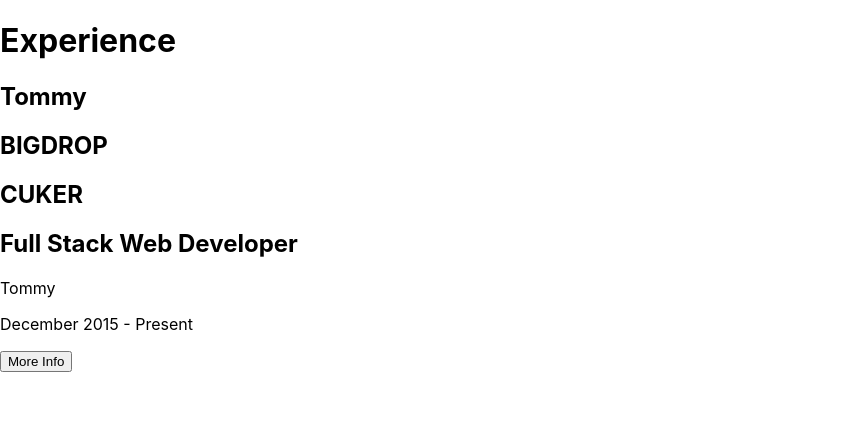
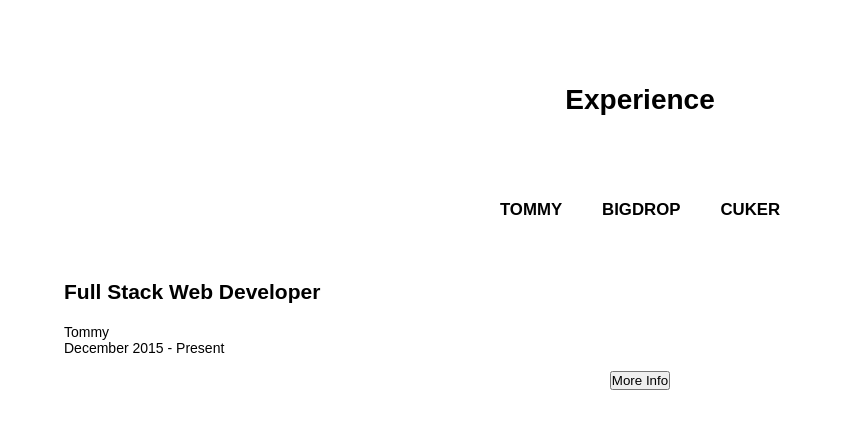
Before and after one commit to okkyprasetian/fcc-react-tabs, a React (Create React App) app: page / in a window 1280 px wide. Shown: the top 428 px of the page, without its empty margins (0-843 px from the left). Built offline with nearby package versions, Linux system fonts and the light colour scheme.

Commit message:
basic styling for convenient coding experince

```diff
--- a/src/components/Nav.jsx
+++ b/src/components/Nav.jsx
@@ -1,7 +1,7 @@
 function Nav() {
     return (
         <nav className="nav">
-            <h2>Tommy</h2>
+            <h2>TOMMY</h2>
             <h2>BIGDROP</h2>
             <h2>CUKER</h2>
         </nav>
--- a/src/index.css
+++ b/src/index.css
@@ -1,13 +1,61 @@
-body {
+* {
   margin: 0;
-  font-family: -apple-system, BlinkMacSystemFont, 'Segoe UI', 'Roboto', 'Oxygen',
-    'Ubuntu', 'Cantarell', 'Fira Sans', 'Droid Sans', 'Helvetica Neue',
-    sans-serif;
-  -webkit-font-smoothing: antialiased;
-  -moz-osx-font-smoothing: grayscale;
+  padding: 0;
 }
 
-code {
-  font-family: source-code-pro, Menlo, Monaco, Consolas, 'Courier New',
-    monospace;
+:root {
+  font-family: Arial, Helvetica, sans-serif;
+  font-size: 14px;
 }
+
+.main {
+  display: grid;
+  grid-template-areas:
+    'header'
+    'nav'
+    'info';
+  width: 90%;
+  margin: 0 auto;
+}
+
+.header {
+  grid-area: header;
+  display: flex;
+  flex-direction: column;
+  justify-content: center;
+  align-items: center;
+  height: 200px;
+}
+
+.nav {
+  grid-area: nav;
+  display: flex;
+  justify-content: center;
+  height: 80px;
+}
+
+.nav h2 {
+  margin: 0 20px;
+  font-size: 1.2rem;
+}
+
+.info {
+  grid-area: info;
+}
+
+.info-job {
+  margin-bottom: 20px;
+}
+
+.info-period {
+  margin-bottom: 15px;
+}
+
+.info-bottom {
+  height: 100px;
+}
+
+.btn {
+  display: block;
+  margin: 0 auto;
+}
```
